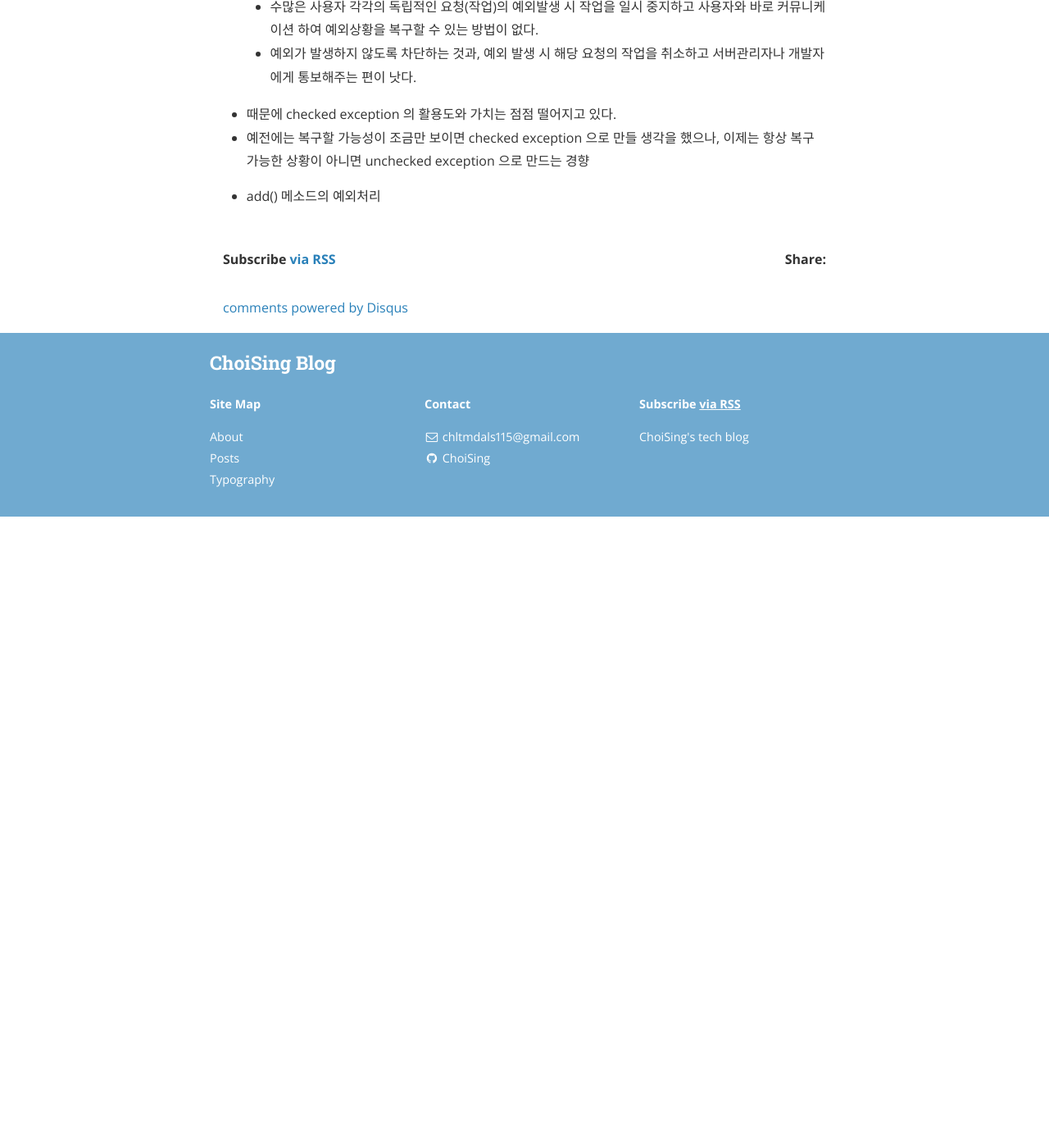
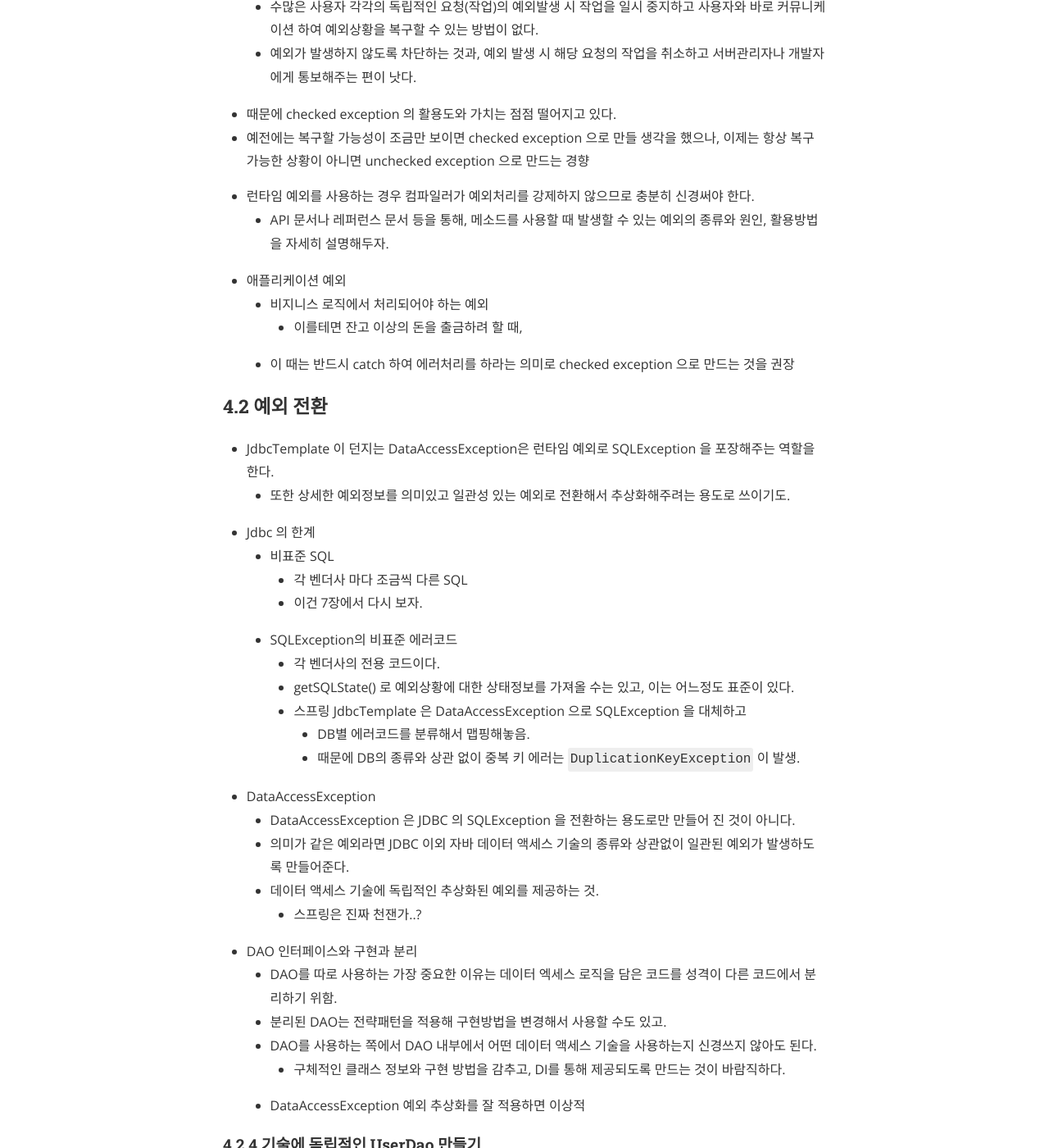
Before and after one commit to Oraindrop/oraindrop.github.io, a Jekyll site: the page built from _posts/Book/2021-01-26-토비의 스프링 4장.md, in a window 1280 px wide and 1400 px high, scrolled down 3362 px. Shown: the whole window at 82% size. Built offline with Jekyll 4.4.1, drawn with Linux system fonts in a browser that asks for light colours; nearby versions of some CDN libraries; comment, search, counter and statistics services are not loaded; before the commit the page ends 3992 px from its top, so only the background shows below that; some of the changed text lies outside the part shown.

Commit message:
read toby spring chapter 4

````diff
--- a/_posts/Book/2021-01-26-토비의 스프링 4장.md
+++ b/_posts/Book/2021-01-26-토비의 스프링 4장.md
@@ -115,4 +115,134 @@ tags: java, book, spring
 - 때문에 checked exception 의 활용도와 가치는 점점 떨어지고 있다.
 - 예전에는 복구할 가능성이 조금만 보이면 checked exception 으로 만들 생각을 했으나, 이제는 항상 복구 가능한 상황이 아니면 unchecked exception 으로 만드는 경향
 
-- add() 메소드의 예외처리
+- 런타임 예외를 사용하는 경우 컴파일러가 예외처리를 강제하지 않으므로 충분히 신경써야 한다.
+    - API 문서나 레퍼런스 문서 등을 통해, 메소드를 사용할 때 발생할 수 있는 예외의 종류와 원인, 활용방법을 자세히 설명해두자.
+
+- 애플리케이션 예외
+    - 비지니스 로직에서 처리되어야 하는 예외
+        - 이를테면 잔고 이상의 돈을 출금하려 할 때,
+    - 이 때는 반드시 catch 하여 에러처리를 하라는 의미로 checked exception 으로 만드는 것을 권장
+
+### 4.2 예외 전환
+
+- JdbcTemplate 이 던지는 DataAccessException은 런타임 예외로 SQLException 을 포장해주는 역할을 한다.
+    - 또한 상세한 예외정보를 의미있고 일관성 있는 예외로 전환해서 추상화해주려는 용도로 쓰이기도.
+
+- Jdbc 의 한계
+    - 비표준 SQL
+        - 각 벤더사 마다 조금씩 다른 SQL
+        - 이건 7장에서 다시 보자.
+    - SQLException의 비표준 에러코드
+        - 각 벤더사의 전용 코드이다.
+        - getSQLState() 로 예외상황에 대한 상태정보를 가져올 수는 있고, 이는 어느정도 표준이 있다.
+        - 스프링 JdbcTemplate 은 DataAccessException 으로 SQLException 을 대체하고
+            - DB별 에러코드를 분류해서 맵핑해놓음.
+            - 때문에 DB의 종류와 상관 없이 중복 키 에러는 `DuplicationKeyException` 이 발생.
+
+- DataAccessException
+    - DataAccessException 은 JDBC 의 SQLException 을 전환하는 용도로만 만들어 진 것이 아니다.
+    - 의미가 같은 예외라면 JDBC 이외 자바 데이터 액세스 기술의 종류와 상관없이 일관된 예외가 발생하도록 만들어준다.
+    - 데이터 액세스 기술에 독립적인 추상화된 예외를 제공하는 것.
+        - 스프링은 진짜 천잰가..?
+
+- DAO 인터페이스와 구현과 분리
+    - DAO를 따로 사용하는 가장 중요한 이유는 데이터 엑세스 로직을 담은 코드를 성격이 다른 코드에서 분리하기 위함.
+    - 분리된 DAO는 전략패턴을 적용해 구현방법을 변경해서 사용할 수도 있고.
+    - DAO를 사용하는 쪽에서 DAO 내부에서 어떤 데이터 액세스 기술을 사용하는지 신경쓰지 않아도 된다.
+        - 구체적인 클래스 정보와 구현 방법을 감추고, DI를 통해 제공되도록 만드는 것이 바람직하다.
+    - DataAccessException 예외 추상화를 잘 적용하면 이상적
+
+#### 4.2.4 기술에 독립적인 UserDao 만들기
+
+- 인터페이스 네이밍
+    - I라는 접두어를 붙이는 방법
+    - 인터페이스 이름을 단순화 하고 구현 클래스는 각각의 특징을 명시하는 방법
+
+- UserDao Interface
+    ```
+    public interface UserDao {
+
+        void add(User user);
+
+        User get(String id);
+
+        List<User> getAll();
+
+        void deleteAll();
+
+        int getCount();
+    }
+    ```
+
+- UserDao 구현체, UserJdbcDao 클래스
+    ```
+    public class UserJdbcDao implements UserDao {
+
+        private JdbcTemplate jdbcTemplate;
+
+        public UserJdbcDao(DataSource dataSource) {
+            this.jdbcTemplate = new JdbcTemplate(dataSource);
+        }
+
+        @Override
+        public void add(User user) {
+            ...
+        }
+
+        @Override
+        public User get(String id) {
+            ...
+        }
+
+        @Override
+        public List<User> getAll() {
+            ...
+        }
+
+        @Override
+        public void deleteAll() {
+            ...
+        }
+
+        @Override
+        public int getCount() {
+            ...
+        }
+    }
+    ```
+
+- JdbcTemplate 을 사용했을 때 중복 키 테스트
+    ```
+    @Test
+    public void duplicateKey() {
+        dao.deleteAll();
+
+        dao.add(user1);
+        assertThrows(DuplicateKeyException.class, () -> {
+            dao.add(user1);
+        });
+    }
+    ```
+
+    - DuplicateKeyException 은 JDBC 를 이용하는 경우에만 발생
+        - 하이버네이트는 ConstraintViolationException 등
+    - 때문에 DAO에서 사용하는 데이터 액세스 기술과 상관없이 동일한 예외를 얻고 싶다면 직접 예외를 정의해두고 **예외전환** 이 필요하다
+
+- 예외전환 학습테스트
+    ```
+    @Test
+    public void sqlExceptionTranslate() {
+        dao.deleteAll();
+
+        try {
+            dao.add(user1);
+            dao.add(user1);
+        } catch (DuplicateKeyException e) {
+            SQLException sqlException = (SQLException)e.getRootCause();
+            SQLExceptionTranslator sqlExceptionTranslator = new SQLErrorCodeSQLExceptionTranslator(this.dataSource);
+            Assertions.assertTrue(sqlExceptionTranslator.translate(null, null, sqlException) instanceof DuplicateKeyException);
+        }
+    }
+    ```
+
+- 핵심은 DAO 를 데이터 액세스 기술에서 독립시키려면 인터페이스 도입과 런테임 예외 전환, 기술에 독립적인 추상화된 예외로 전환이 필요하다.
````
Also changed, not shown: other parts of _posts/Book/2021-01-26-토비의 스프링 4장.md (+1 -1 lines).
